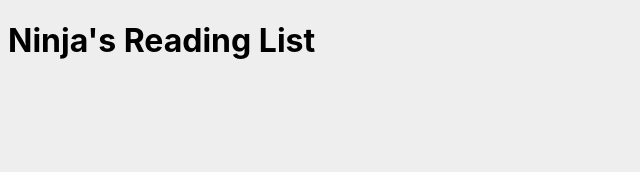
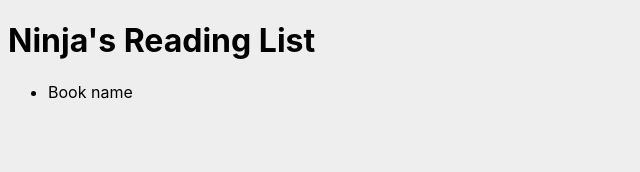
Before and after one commit to kapiljugnu/react-apollo, a JavaScript app: page / in a window 1280 px wide. Shown: the top 172 px of the page, without its empty margins (0-640 px from the left). Built offline with nearby package versions, Linux system fonts and the light colour scheme; the HTML template or start-up script is replaced by a standard one.

Commit message:
book list component

```diff
--- a/src/App.js
+++ b/src/App.js
@@ -1,9 +1,10 @@
-
+import BookList from "./components/BookList";
 
 function App() {
   return (
     <div id="main">
       <h1>Ninja's Reading List</h1>
+      <BookList />
     </div>
   );
 }
--- /dev/null
+++ b/src/components/BookList.js
@@ -0,0 +1,12 @@
+
+function BookList() {
+  return (
+    <div>
+      <ul id="book-list">
+        <li>Book name</li>
+      </ul>
+    </div>
+  );
+}
+
+export default BookList;
```
